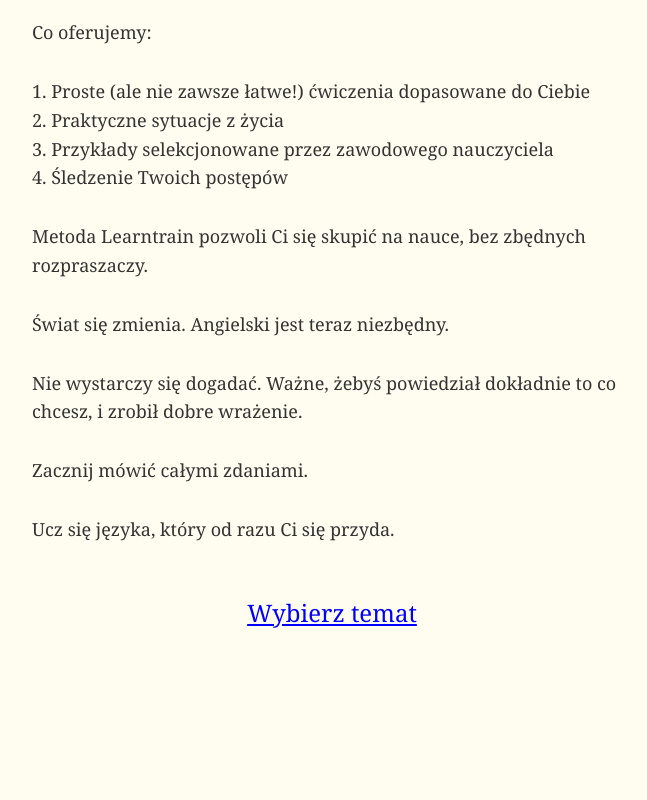
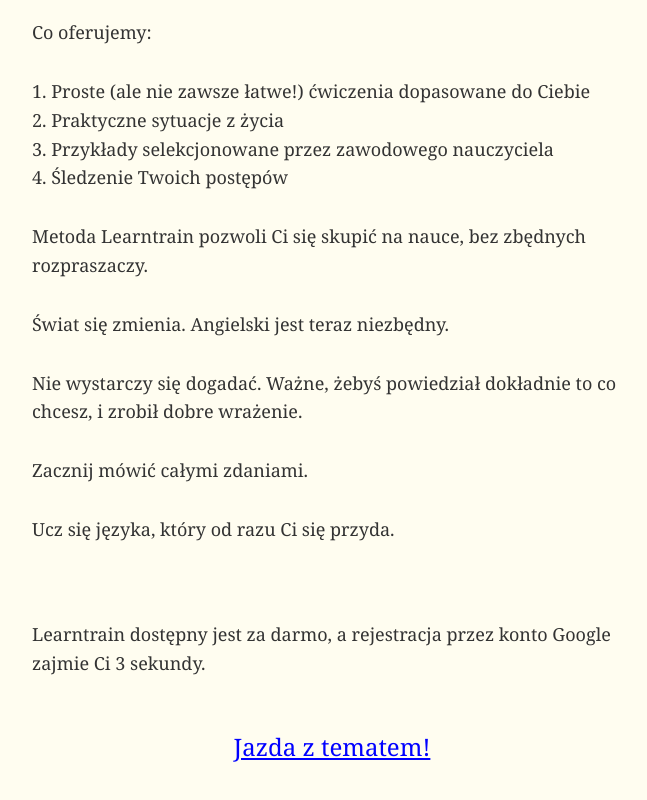
Before and after one commit to kjczarski/kjczarski.github.io, a plain HTML site: page learntrain.html in a window 1280 px wide. Shown: the part 617-1417 px from the top of the page, without its empty margins (308-955 px from the left). Before the commit the page ends 1329 px from the top, so only its background shows below. Drawn offline with Linux system fonts and the light colour scheme.

Commit message:
text tweaks

```diff
--- a/learntrain.html
+++ b/learntrain.html
@@ -56,7 +56,9 @@
     <p>Nie wystarczy się dogadać. Ważne, żebyś powiedział dokładnie to co chcesz, i zrobił dobre wrażenie.</p>
     <p>Zacznij mówić całymi zdaniami.</p>
     <p>Ucz się języka, który od razu Ci się przyda.</p>
+    <br>
+    <p>Learntrain dostępny jest za darmo, a rejestracja przez konto Google zajmie Ci 3 sekundy.</p>
 
-    <a href="#" class="cta-link">Wybierz temat</a>
+    <a href="www.learntrain.pl" class="cta-link">Jazda z tematem!</a>
 </body>
 </html>
```
